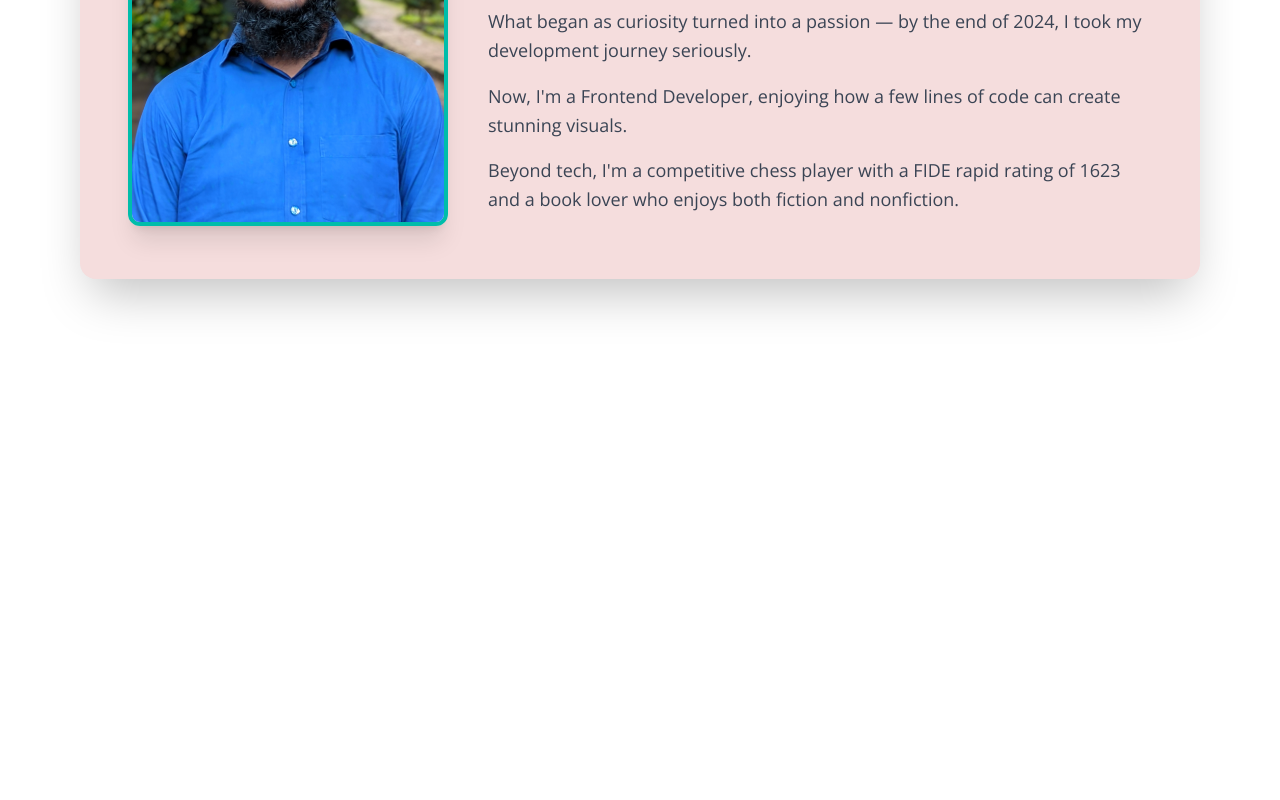
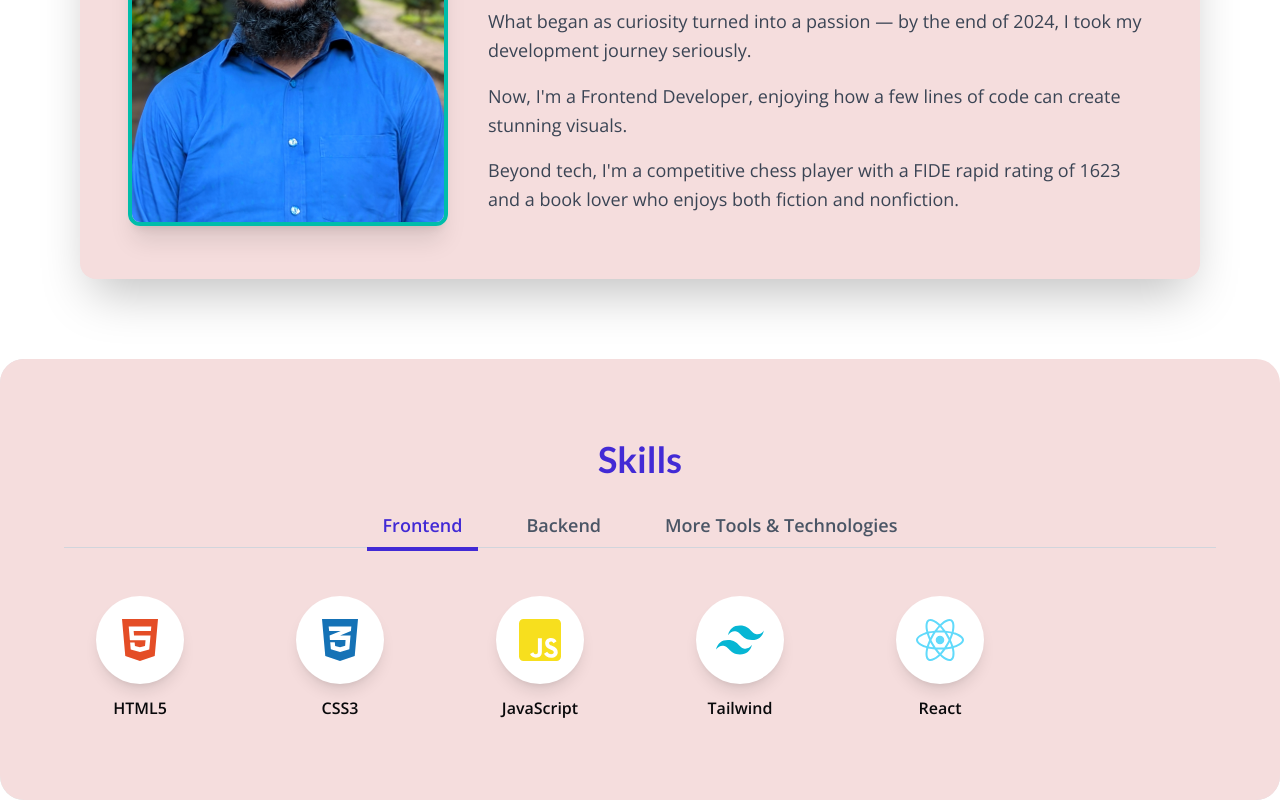
Before and after one commit to gmnayem631/portfolio-client, a React (Vite) app: page / in a window 1280 px wide. Shown: the part 950-1750 px from the top of the page. Before the commit the page ends 1309 px from the top, so only its background shows below. Built offline with nearby package versions, Linux system fonts and the light colour scheme.

Commit message:
added the skill section

```diff
--- /dev/null
+++ b/src/components/Skills.jsx
@@ -0,0 +1,135 @@
+import React, { useState } from "react";
+import { motion, AnimatePresence } from "framer-motion";
+import {
+  FaHtml5,
+  FaCss3Alt,
+  FaJsSquare,
+  FaReact,
+  FaNodeJs,
+  FaWordpress,
+  FaGitAlt,
+} from "react-icons/fa";
+import {
+  SiTailwindcss,
+  SiFirebase,
+  SiExpress,
+  SiMongodb,
+  SiElementor,
+  SiStripe,
+  SiPython,
+} from "react-icons/si";
+
+const skillsData = {
+  frontend: [
+    { name: "HTML5", icon: FaHtml5, color: "#E44D26" },
+    { name: "CSS3", icon: FaCss3Alt, color: "#1572B6" },
+    { name: "JavaScript", icon: FaJsSquare, color: "#F7DF1E" },
+    { name: "Tailwind", icon: SiTailwindcss, color: "#06B6D4" },
+    { name: "React", icon: FaReact, color: "#61DAFB" },
+  ],
+  backend: [
+    { name: "MongoDB", icon: SiMongodb, color: "#47A248" },
+    { name: "Express JS", icon: SiExpress, color: "#000000" },
+    { name: "Node JS", icon: FaNodeJs, color: "#339933" },
+    { name: "Stripe", icon: SiStripe, color: "#008CDD" },
+  ],
+  more: [
+    { name: "WordPress", icon: FaWordpress, color: "#21759B" },
+    { name: "Elementor", icon: SiElementor, color: "#15B5EA" },
+    { name: "Git", icon: FaGitAlt, color: "#F05032" },
+    { name: "Python", icon: SiPython, color: "#3776AB" },
+  ],
+};
+
+const circleRadius = 50;
+const circleCircumference = 2 * Math.PI * circleRadius;
+
+const tabLabels = [
+  { key: "frontend", label: "Frontend" },
+  { key: "backend", label: "Backend" },
+  { key: "more", label: "More Tools & Technologies" },
+];
+
+const SkillsSection = () => {
+  const [activeTab, setActiveTab] = useState("frontend");
+
+  const skillVariants = {
+    hidden: { opacity: 0, y: 20, scale: 0.8 },
+    visible: {
+      opacity: 1,
+      y: 0,
+      scale: 1,
+      transition: { duration: 0.5, ease: "easeOut" },
+    },
+  };
+
+  return (
+    <section
+      className="relative bg-[#F5DDDD] py-20 px-6 rounded-3xl"
+      aria-label="Skills Section"
+    >
+      {/* Background gradient */}
+      <div className="absolute inset-0 -z-10 bg-gradient-to-tr from-[#00BDAA]/20 via-[#6B4E71]/20 to-[#F5DDDD]/0 rounded-3xl"></div>
+
+      <div className="max-w-6xl mx-auto">
+        <h2 className="text-4xl font-bold text-primary mb-6 text-center">
+          Skills
+        </h2>
+
+        {/* Tabs */}
+        <div className="flex justify-center mb-12 space-x-8 border-b border-gray-300 dark:border-gray-600">
+          {tabLabels.map(({ key, label }) => (
+            <button
+              key={key}
+              onClick={() => setActiveTab(key)}
+              className={`relative px-4 py-2 font-semibold text-lg focus:outline-none
+                ${
+                  activeTab === key
+                    ? "text-primary after:absolute after:-bottom-1 after:left-0 after:right-0 after:h-1 after:bg-primary rounded-md"
+                    : "text-gray-600 hover:text-primary dark:text-gray-400 dark:hover:text-primary transition-colors duration-300"
+                }`}
+            >
+              {label}
+            </button>
+          ))}
+        </div>
+
+        {/* Skills Grid */}
+        <motion.div
+          key={activeTab} // key to remount for animation
+          initial="hidden"
+          animate="visible"
+          exit="hidden"
+          variants={{
+            hidden: { opacity: 0, y: 20 },
+            visible: {
+              opacity: 1,
+              y: 0,
+              transition: { staggerChildren: 0.1, when: "beforeChildren" },
+            },
+          }}
+          className="grid grid-cols-2 sm:grid-cols-3 md:grid-cols-4 lg:grid-cols-6 gap-12 justify-center"
+        >
+          {skillsData[activeTab].map(({ name, icon: Icon, color }) => (
+            <motion.div
+              key={name}
+              variants={skillVariants}
+              whileHover={{ scale: 1.15, rotate: 5 }}
+              className="flex flex-col items-center space-y-3 cursor-pointer"
+            >
+              <div
+                className="rounded-full bg-white p-5 shadow-lg transition-shadow duration-300"
+                style={{ color }}
+              >
+                <Icon className="w-12 h-12" />
+              </div>
+              <span className="text-neutral font-semibold">{name}</span>
+            </motion.div>
+          ))}
+        </motion.div>
+      </div>
+    </section>
+  );
+};
+
+export default SkillsSection;
--- a/src/layouts/MainLayout.jsx
+++ b/src/layouts/MainLayout.jsx
@@ -2,6 +2,7 @@ import React from "react";
 import Navbar from "../components/Navbar";
 import Hero from "../components/Hero";
 import AboutMe from "../components/AboutMe";
+import Skills from "../components/Skills";
 
 const MainLayout = () => {
   return (
@@ -12,6 +13,7 @@ const MainLayout = () => {
       <main>
         <Hero></Hero>
         <AboutMe></AboutMe>
+        <Skills></Skills>
       </main>
     </div>
   );
```
